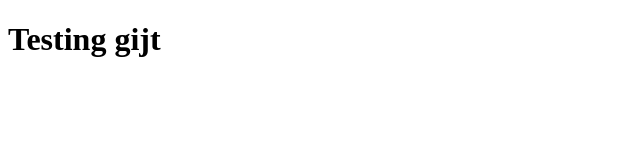
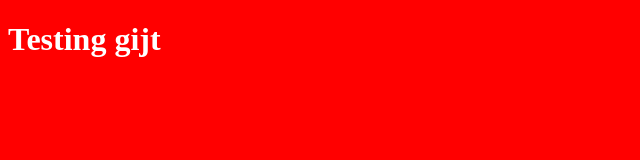
Before and after one commit to mara38/git-test, a plain HTML site: page index.html in a window 1280 px wide. Shown: the whole page, without its empty margins (0-640 px from the left). Drawn offline with Linux system fonts and the light colour scheme.

Commit message:
Change style

```diff
--- a/index.html
+++ b/index.html
@@ -7,7 +7,7 @@
         <title>Testing Git</title>
         <meta name="description" content="">
         <meta name="viewport" content="width=device-width, initial-scale=1">
-        <link rel="stylesheet" href="">
+        <link rel="stylesheet" href="style.css">
     </head>
     <body>
      <h1>Testing gijt</h1>
--- /dev/null
+++ b/style.css
@@ -0,0 +1,7 @@
+body {
+    background: red;
+}
+
+h1 {
+    color: white;
+}
```
